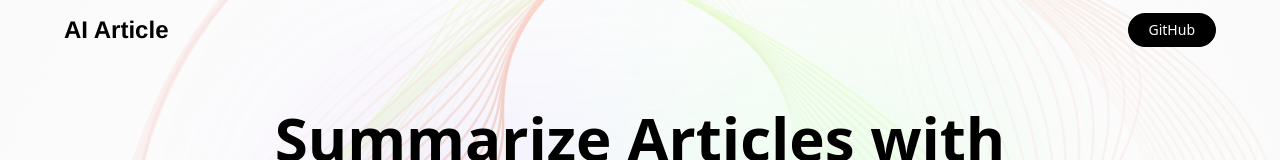
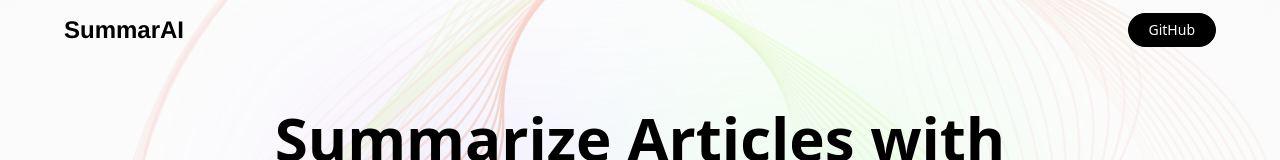
Before and after one commit to Stephenice/AI_Articles_Summarize, a React (Vite) app: page / in a window 1280 px wide. Shown: the top 160 px of the page. Built offline with nearby package versions, Linux system fonts and the light colour scheme; no server answers; a web font is replaced by a local one.

Commit message:
add readme

```diff
--- a/src/components/Hero.jsx
+++ b/src/components/Hero.jsx
@@ -4,7 +4,7 @@ export default function Hero() {
   return (
     <header className='w-full flex justify-center items-center flex-col'>
     <nav className='flex justify-between items-center w-full mb-10 pt-3'>
-      <div className='w-28 object-contain logo'> AI Article </div>
+      <div className='w-28 object-contain logo'> SummarAI </div>
 
       <button
         type='button'
```
Also changed, not shown: 1 other file (tests, documents, lock files or other folders).
